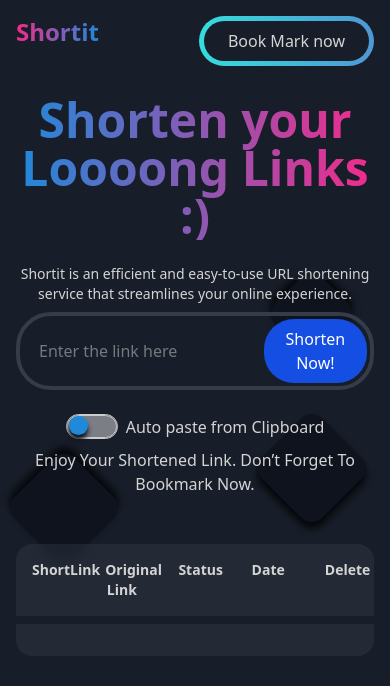
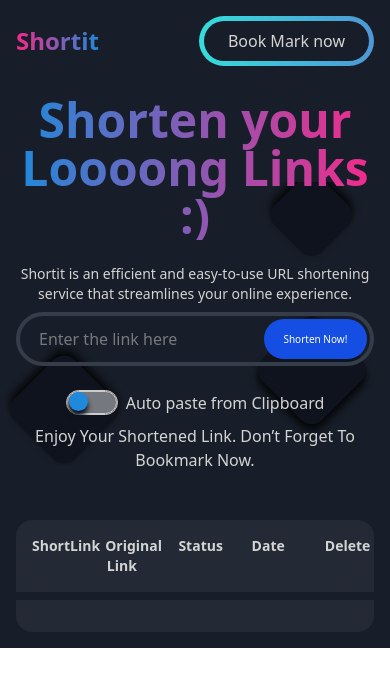
Before and after one commit to princeowire/shortit, a React (Vite) app: page / in a window 390 px wide. Shown: the top 686 px of the page. Built offline with nearby package versions, Linux system fonts and the light colour scheme; a web font is replaced by a local one.

Commit message:
Enhance responsiveness: adjust hero section height for smaller screens; update button styles for better accessibility

```diff
--- a/src/App.css
+++ b/src/App.css
@@ -126,3 +126,9 @@ input:checked+.slider {
 input:checked+.slider:before {
   transform: translateX(1.5em);
 }
+
+@media (max-width: 768px) {
+  .hero {
+    height: 100%;
+  }
+}
--- a/src/App.jsx
+++ b/src/App.jsx
@@ -92,7 +92,7 @@ function App() {
 
   return (
     <div className="hero">
-      <Toaster position="top-right" /> {/* ✅ ENSURES TOAST IS VISIBLE */}
+      <Toaster position="top-right" /> {/* ✅ FIXED */}
       <div className="flex flex-col gap-4 items-center justify-center">
 
         <div className="flex flex-col gap-2 items-center justify-center p-4 mt-20">
@@ -114,7 +114,7 @@ function App() {
             />
             <button
               type="submit"
-              className="px-2 py-2 w-[30%] bg-[#144EE3] rounded-[30px] text-white cursor-pointer"
+              className="px-2 py-2 w-[30%] max-sm:text-[10px] bg-[#144EE3] rounded-[30px] text-white cursor-pointer"
             >
               Shorten Now!
             </button>
--- a/src/components/Navbar/nav.jsx
+++ b/src/components/Navbar/nav.jsx
@@ -2,7 +2,7 @@ import React from 'react'
 
 const Nav = () => {
   return (
-    <div className='w-full p-4 flex justify-between gap-6 absolute top-0 left-0'>
+    <div className='w-full p-4 flex justify-between items-center gap-6 absolute top-0 left-0'>
       <p className="logo text-2xl font-semibold">Shortit</p>
 
       <span className='rounded-[30px] gradient-border'>
```
